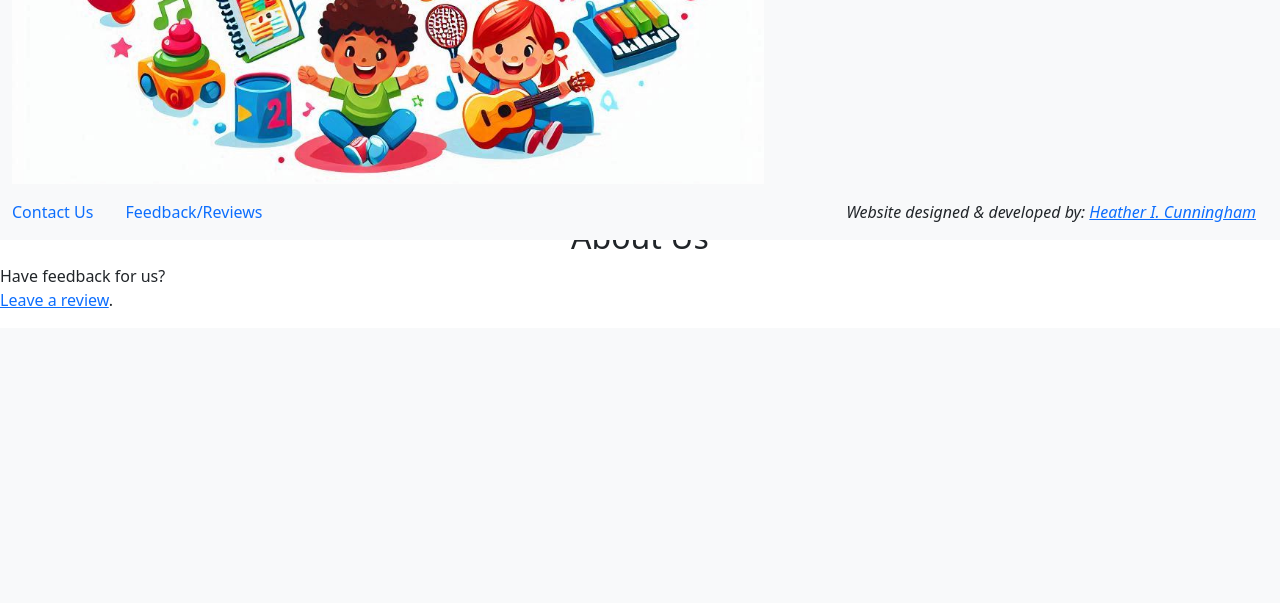
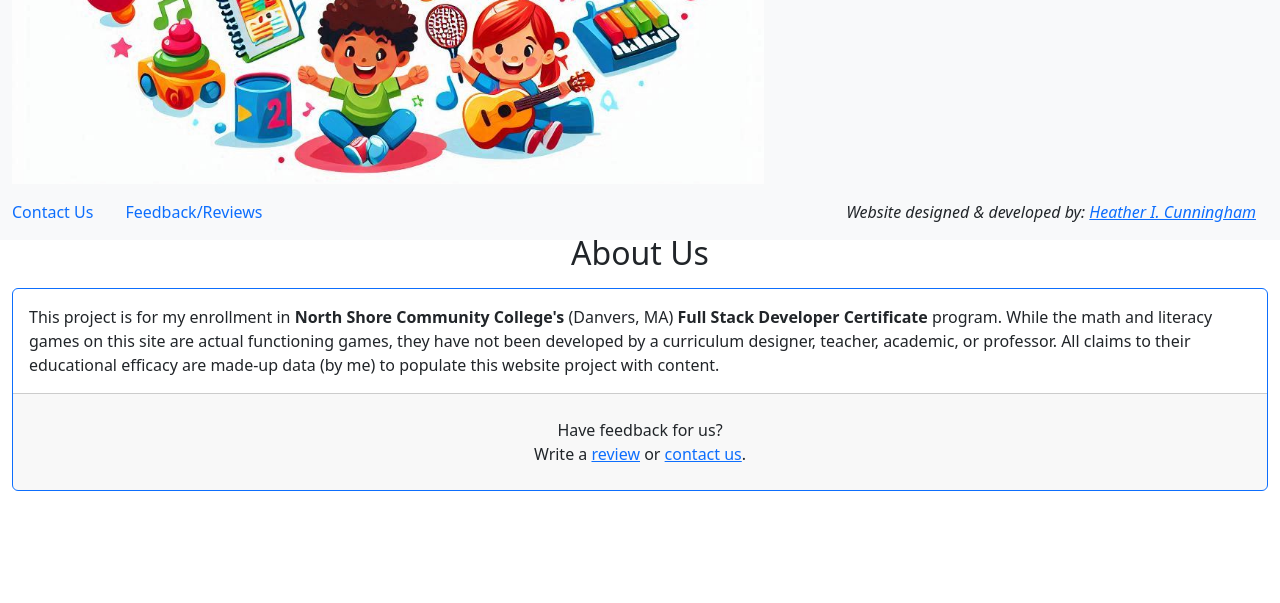
Before and after one commit to heather-cunningham/play2learn4, a Django app: page /about/ in a window 1280 px wide. Shown: the part 560-1163 px from the top of the page. Before the commit the page ends 868 px from the top, so only its background shows below. Run offline with Django 4.2, Linux system fonts and the light colour scheme; some libraries are stand-ins or nearby versions.

Commit message:
homepg-reviews: AboutUs page content and style

```diff
--- a/templates/pages/about.html
+++ b/templates/pages/about.html
@@ -5,9 +5,29 @@
 {% endblock %}
 
 {% block main %}
-  <h2 class="text-center">About Us</h2>
-  <p>
-    Have feedback for us? <br />
-    <a href="{% url 'reviews:feedback' %}">Leave a review</a>.
-  </p>
+<div id="about-us-container" class="container-fluid mx-auto mb-5 pb-5 justify-content-center">
+  <h2 id="about-us-header" class="mx-auto my-3 text-center">About Us</h2>
+
+  <div id="about-us-div" class="card border-primary mx-auto my-3 justify-content-center">
+		<div id="about-us-card" class="card-body">
+      This project is for my enrollment in <strong>North Shore Community College's</strong> (Danvers, MA)
+      <strong>Full Stack Developer Certificate</strong> program.  While the math and literacy games on this
+      site are actual functioning games, they have not been developed by a curriculum designer, teacher, academic,
+      or professor.  All claims to their educational efficacy are made-up data (by me) to populate this website
+      project with content.
+    </div>
+
+    <div id="about-us-footer" class="card-footer">
+      <p id="links-para" class="text-center mt-3">
+        Have feedback for us? <br />
+        Write a
+        <a id="about-us-rev-feedback-link"
+          href="{% url 'reviews:feedback' %}"
+          alt="Write a review of Play2Learn or send us feedback.">review</a>
+        or <a id="about-us-contact-us-link"
+          href="{% url 'pages:contact-us' %}" alt="Email Play2Learn">contact us</a>.
+      </p>
+    </div>
+  </div>
+</div>
 {% endblock %}
```
Also changed, not shown: static/css/main.css (+9 -1 lines).
